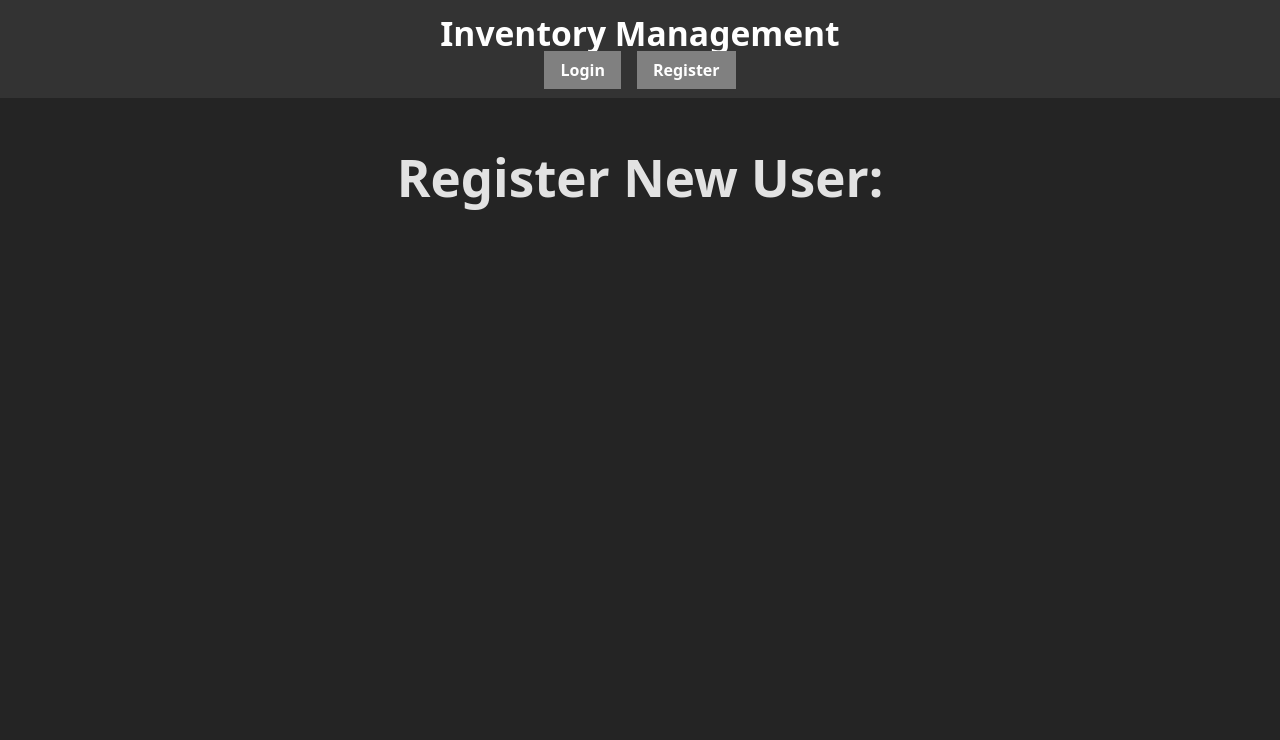
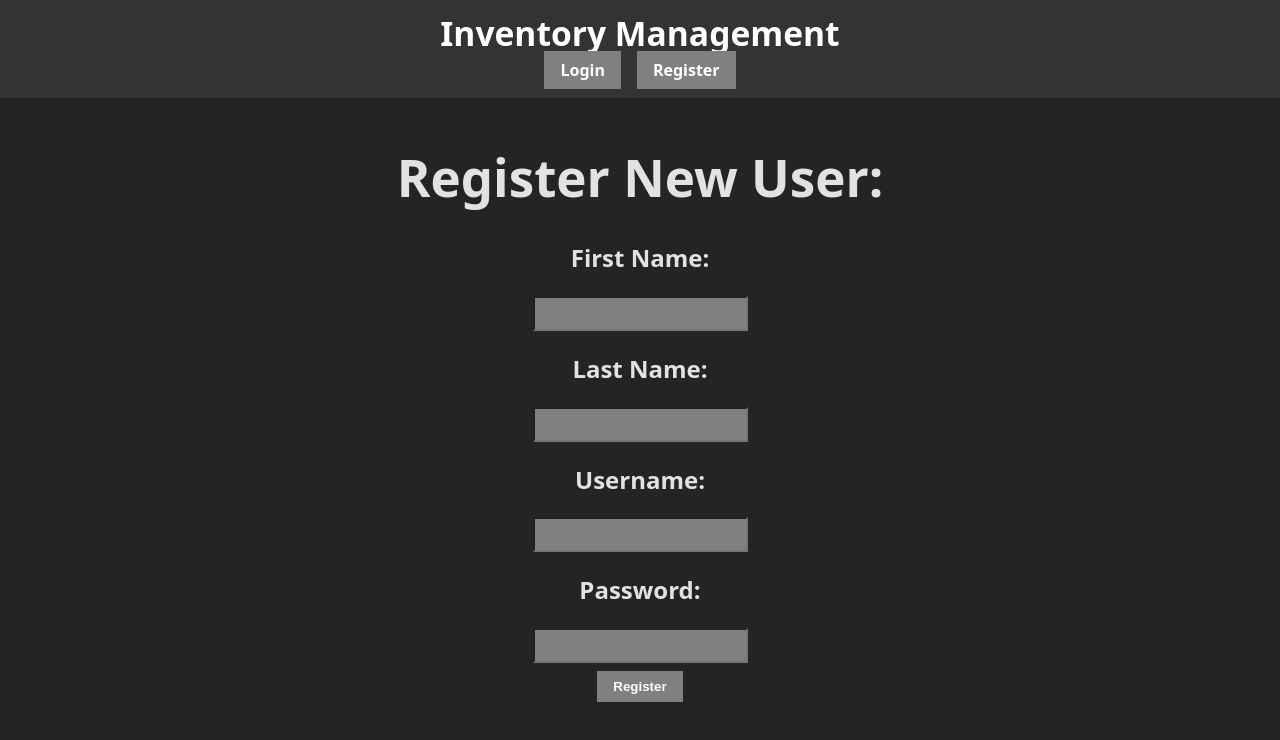
Before and after one commit to NoofleBot/Inventory-App, a React (Vite) app in the folder frontend/: page /register in a window 1280 px wide. Shown: the top 740 px of the page. Built offline with nearby package versions, Linux system fonts and the light colour scheme.

Commit message:
Added registration page, Updated registrationSuccess page, Made code prettier

```diff
--- a/frontend/src/CSS/RegisterSuccess.css
+++ b/frontend/src/CSS/RegisterSuccess.css
@@ -0,0 +1,11 @@
+.gotologin a {
+  padding: 0.5rem 1rem;
+  margin: 0.5rem;
+  background-color: grey;
+  color: white;
+  font-weight: bold;
+}
+
+.gotologin a:hover {
+  background-color: lightsteelblue;
+}
--- a/frontend/src/JSX/CreateNewItem.jsx
+++ b/frontend/src/JSX/CreateNewItem.jsx
@@ -1,4 +1,4 @@
-import { Link } from 'react-router-dom';
+import { Link } from 'react-router-dom'
 import '../CSS/CreateNewItem.css'
 
 function CreateNewItem() {
--- a/frontend/src/JSX/Home.jsx
+++ b/frontend/src/JSX/Home.jsx
@@ -1,4 +1,4 @@
-import { Link } from 'react-router-dom';
+import { Link } from 'react-router-dom'
 import '../CSS/Home.css'
 
 function Home({ loggedInUserId }) {
--- a/frontend/src/JSX/ItemDetails.jsx
+++ b/frontend/src/JSX/ItemDetails.jsx
@@ -1,4 +1,4 @@
-import { Link } from 'react-router-dom';
+import { Link } from 'react-router-dom'
 import '../CSS/ItemDetails.css'
 
 function ItemDetails() {
--- a/frontend/src/JSX/Login.jsx
+++ b/frontend/src/JSX/Login.jsx
@@ -1,36 +1,36 @@
-import { useNavigate } from 'react-router-dom';
-import { useState } from 'react';
-import '../CSS/Login.css';
+import { useNavigate } from 'react-router-dom'
+import { useState } from 'react'
+import '../CSS/Login.css'
 
 function Login({ setLoggedInUser, setLoggedInUserId }) {
-  const [username, setUsername] = useState('');
-  const [password, setPassword] = useState('');
-  const [message, setMessage] = useState('');
-  const navigate = useNavigate();
+  const [username, setUsername] = useState('')
+  const [password, setPassword] = useState('')
+  const [message, setMessage] = useState('')
+  const navigate = useNavigate()
 
   const handleLogin = async (event) => {
-    event.preventDefault();
+    event.preventDefault()
 
     try {
-      const response = await fetch('http://localhost:5172/users');
-      const users = await response.json();
+      const response = await fetch('http://localhost:5172/users')
+      const users = await response.json()
       const user = users.find(
         (user) => user.username === username && user.password === password
-      );
+      )
       if (user) {
-        setLoggedInUser(user.username);
-        setLoggedInUserId(user.id);
-        navigate('/');
+        setLoggedInUser(user.username)
+        setLoggedInUserId(user.id)
+        navigate('/')
       } else {
-        setMessage('Invalid username or password.');
+        setMessage('Invalid username or password.')
       }
     } catch (error) {
-      setMessage('Error connecting to the server');
+      setMessage('Error connecting to the server')
     }
-  };
+  }
 
   return (
-    <div>
+    <>
       <h1>User Login Portal:</h1>
       <form onSubmit={handleLogin}>
         <div>
@@ -42,8 +42,8 @@ function Login({ setLoggedInUser, setLoggedInUserId }) {
         <button type='submit'>Login</button>
       </form>
       <p>{message}</p>
-    </div>
-  );
+    </>
+  )
 }
 
-export default Login;
+export default Login
--- a/frontend/src/JSX/Register.jsx
+++ b/frontend/src/JSX/Register.jsx
@@ -1,10 +1,62 @@
-import { Link } from 'react-router-dom';
+import { useNavigate } from 'react-router-dom'
+import { useState } from 'react'
 import '../CSS/Register.css'
 
 function Register() {
+  const [firstName, setFirstName] = useState('')
+  const [lastName, setLastName] = useState('')
+  const [username, setUsername] = useState('')
+  const [password, setPassword] = useState('')
+  const [message, setMessage] = useState('')
+  const navigate = useNavigate()
+
+  const handleRegister = async (event) => {
+    event.preventDefault()
+
+    const newUser = {
+      firstName,
+      lastName,
+      username,
+      password,
+    }
+
+    try {
+      const response = await fetch('http://localhost:5172/users', {
+        method: 'POST',
+        headers: {
+          'Content-Type': 'application/json',
+        },
+        body: JSON.stringify(newUser),
+      })
+
+      if (response.ok) {
+        navigate('/registerSuccess')
+      } else {
+        const errorData = await response.json()
+        setMessage(`Error: ${errorData.message}`)
+      }
+    } catch (error) {
+      setMessage('Error connecting to the server.')
+    }
+  }
+
   return (
     <>
       <h1>Register New User:</h1>
+      <form onSubmit={handleRegister}>
+        <div>
+          <h2>First Name:</h2>
+          <input type="text" id="firstName" value={firstName} onChange={(event) => setFirstName(event.target.value)} required/>
+          <h2>Last Name:</h2>
+          <input type="text" id="lastName" value={lastName} onChange={(event) => setLastName(event.target.value)} required/>
+          <h2>Username:</h2>
+          <input type="text" id="username" value={username} onChange={(event) => setUsername(event.target.value)} required/>
+          <h2>Password:</h2>
+          <input type="password" id="password" value={password} onChange={(event) => setPassword(event.target.value)} required/>
+        </div>
+        <button type="submit">Register</button>
+      </form>
+      <p>{message}</p>
     </>
   )
 }
--- a/frontend/src/JSX/RegisterSuccess.jsx
+++ b/frontend/src/JSX/RegisterSuccess.jsx
@@ -1,11 +1,13 @@
-import { Link } from 'react-router-dom';
+import { Link } from 'react-router-dom'
 import '../CSS/RegisterSuccess.css'
 
 function RegisterSuccess() {
   return (
     <>
       <h1>User Successfully Registered</h1>
-      <Link to='/login'>Click here to go to login</Link>
+      <div className='gotologin'>
+        <Link to='/login'>Click here to go to login</Link>
+      </div>
     </>
   )
 }
```
Also changed, not shown: frontend/src/JSX/App.jsx (+4 -4 lines), frontend/src/JSX/Header.jsx (+4 -4 lines).
